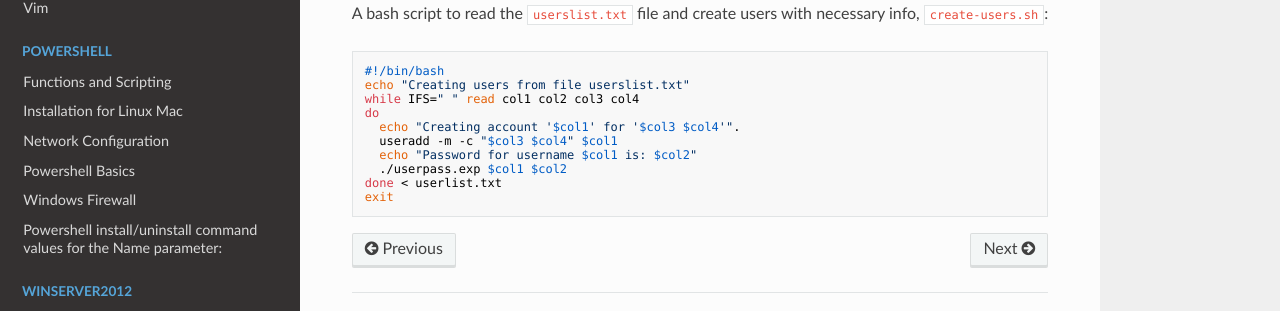
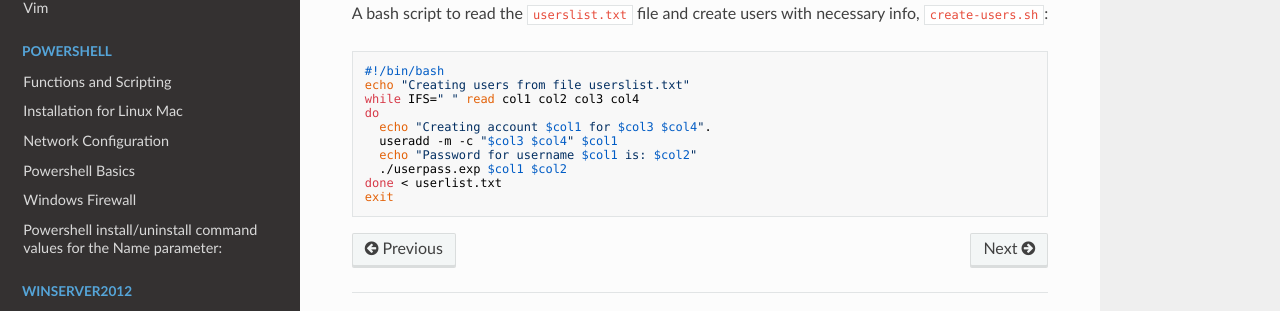
Before and after one commit to dotneko/dev-sysadmin, an MkDocs documentation site: the page built from docs/Linux-and-Unix/Bash_Automating_User_and_Passwords.md, in a window 1280 px wide and 900 px high, scrolled down 1077 px. Shown: the part 538-849 px from the top of the window. Built offline with MkDocs 1.6.1, drawn with Linux system fonts in a browser that asks for light colours; nearby versions of some CDN libraries.

Commit message:
Modify to remove error in script example

```diff
--- a/docs/Linux-and-Unix/Bash_Automating_User_and_Passwords.md
+++ b/docs/Linux-and-Unix/Bash_Automating_User_and_Passwords.md
@@ -85,7 +85,7 @@
 echo "Creating users from file userslist.txt"
 while IFS=" " read col1 col2 col3 col4
 do
-  echo "Creating account '$col1' for '$col3 $col4'".
+  echo "Creating account $col1 for $col3 $col4".
   useradd -m -c "$col3 $col4" $col1
   echo "Password for username $col1 is: $col2"
   ./userpass.exp $col1 $col2
```
